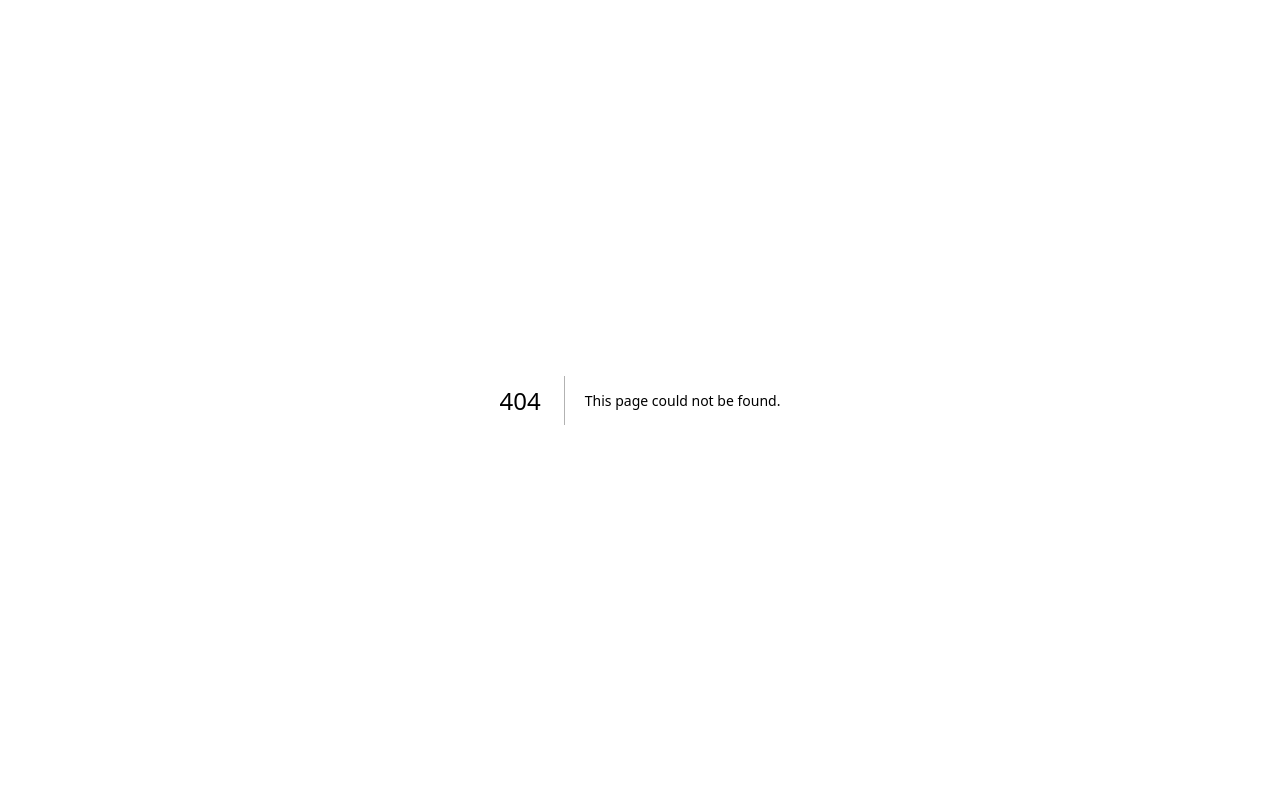
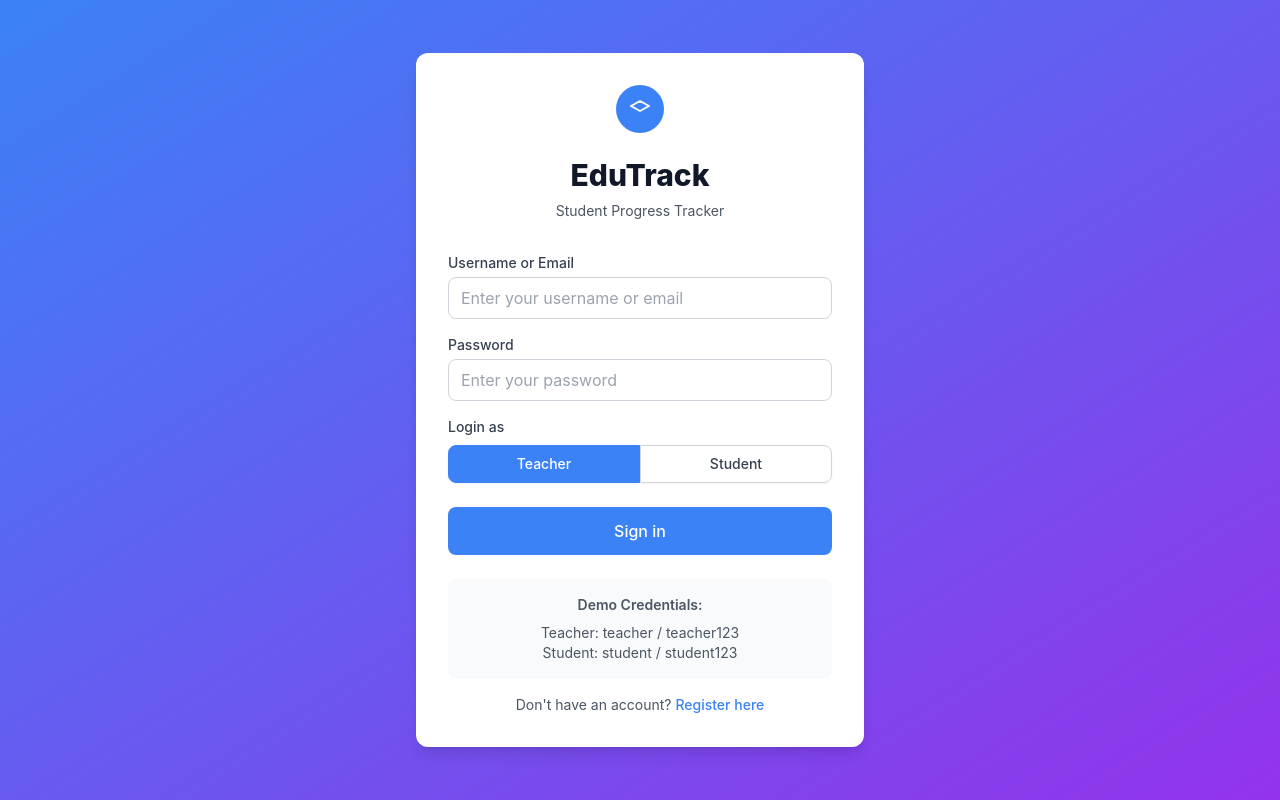
Before and after one commit to xurshid686/student-track, a Next.js app: page /login in a window 1280 px wide. Before the commit this address had no page. Built offline with nearby package versions, Linux system fonts and the light colour scheme.

Commit message:
Create login.js

```diff
--- /dev/null
+++ b/pages/login.js
@@ -0,0 +1,185 @@
+import { useState, useEffect } from 'react'
+import { useRouter } from 'next/router'
+import Link from 'next/link'
+
+export default function Login() {
+  const [formData, setFormData] = useState({
+    username: '',
+    password: '',
+    profile: 'teacher'
+  })
+  const [error, setError] = useState('')
+  const [loading, setLoading] = useState(false)
+  const [message, setMessage] = useState('')
+  const router = useRouter()
+
+  useEffect(() => {
+    if (router.query.message) {
+      setMessage(router.query.message)
+    }
+  }, [router.query.message])
+
+  const handleChange = (e) => {
+    setFormData({
+      ...formData,
+      [e.target.name]: e.target.value
+    })
+  }
+
+  const handleSubmit = async (e) => {
+    e.preventDefault()
+    setError('')
+    setLoading(true)
+
+    try {
+      const response = await fetch('/api/auth/login', {
+        method: 'POST',
+        headers: {
+          'Content-Type': 'application/json',
+        },
+        body: JSON.stringify(formData),
+      })
+
+      const data = await response.json()
+
+      if (response.ok) {
+        localStorage.setItem('user', JSON.stringify(data.user))
+
+        if (data.user.profile === 'teacher') {
+          router.push('/teacher/dashboard')
+        } else {
+          router.push('/student/dashboard')
+        }
+      } else {
+        setError(data.error || 'Login failed')
+      }
+    } catch (error) {
+      setError('An error occurred during login')
+    } finally {
+      setLoading(false)
+    }
+  }
+
+  return (
+    <div className="min-h-screen flex items-center justify-center bg-gradient-to-br from-primary-500 to-purple-600 py-12 px-4 sm:px-6 lg:px-8">
+      <div className="max-w-md w-full space-y-8 bg-white p-8 rounded-xl shadow-lg">
+        <div>
+          <div className="mx-auto h-12 w-12 bg-primary-500 rounded-full flex items-center justify-center">
+            <svg className="h-6 w-6 text-white" fill="none" stroke="currentColor" viewBox="0 0 24 24">
+              <path strokeLinecap="round" strokeLinejoin="round" strokeWidth={2} d="M12 14l9-5-9-5-9 5 9 5z" />
+            </svg>
+          </div>
+          <h2 className="mt-6 text-center text-3xl font-extrabold text-gray-900">
+            EduTrack
+          </h2>
+          <p className="mt-2 text-center text-sm text-gray-600">
+            Student Progress Tracker
+          </p>
+        </div>
+
+        {message && (
+          <div className="bg-green-100 border border-green-400 text-green-700 px-4 py-3 rounded relative" role="alert">
+            <span className="block sm:inline">{message}</span>
+          </div>
+        )}
+
+        {error && (
+          <div className="bg-red-100 border border-red-400 text-red-700 px-4 py-3 rounded relative" role="alert">
+            <span className="block sm:inline">{error}</span>
+          </div>
+        )}
+
+        <form className="mt-8 space-y-6" onSubmit={handleSubmit}>
+          <div className="space-y-4">
+            <div>
+              <label htmlFor="username" className="block text-sm font-medium text-gray-700 mb-1">
+                Username or Email
+              </label>
+              <input
+                id="username"
+                name="username"
+                type="text"
+                required
+                className="input-field"
+                placeholder="Enter your username or email"
+                value={formData.username}
+                onChange={handleChange}
+              />
+            </div>
+
+            <div>
+              <label htmlFor="password" className="block text-sm font-medium text-gray-700 mb-1">
+                Password
+              </label>
+              <input
+                id="password"
+                name="password"
+                type="password"
+                required
+                className="input-field"
+                placeholder="Enter your password"
+                value={formData.password}
+                onChange={handleChange}
+              />
+            </div>
+
+            <div>
+              <label className="block text-sm font-medium text-gray-700 mb-2">
+                Login as
+              </label>
+              <div className="flex rounded-lg shadow-sm">
+                <button
+                  type="button"
+                  onClick={() => setFormData({...formData, profile: 'teacher'})}
+                  className={`flex-1 py-2 px-4 border text-sm font-medium rounded-l-lg ${
+                    formData.profile === 'teacher'
+                      ? 'bg-primary-500 text-white border-primary-500'
+                      : 'bg-white text-gray-700 border-gray-300 hover:bg-gray-50'
+                  }`}
+                >
+                  Teacher
+                </button>
+                <button
+                  type="button"
+                  onClick={() => setFormData({...formData, profile: 'student'})}
+                  className={`flex-1 py-2 px-4 border text-sm font-medium rounded-r-lg ${
+                    formData.profile === 'student'
+                      ? 'bg-primary-500 text-white border-primary-500'
+                      : 'bg-white text-gray-700 border-gray-300 hover:bg-gray-50'
+                  }`}
+                >
+                  Student
+                </button>
+              </div>
+            </div>
+          </div>
+
+          <div>
+            <button
+              type="submit"
+              disabled={loading}
+              className="btn-primary w-full py-3"
+            >
+              {loading ? 'Signing in...' : 'Sign in'}
+            </button>
+          </div>
+
+          <div className="text-center">
+            <div className="text-sm text-gray-600 bg-gray-50 p-4 rounded-lg">
+              <p className="font-semibold mb-2">Demo Credentials:</p>
+              <p>Teacher: teacher / teacher123</p>
+              <p>Student: student / student123</p>
+            </div>
+
+            <p className="mt-4 text-sm text-gray-600">
+              Don't have an account?{' '}
+              <Link href="/register" className="font-medium text-primary-500 hover:text-primary-600">
+                Register here
+              </Link>
+            </p>
+          </div>
+        </form>
+      </div>
+    </div>
+  )
+}
```
